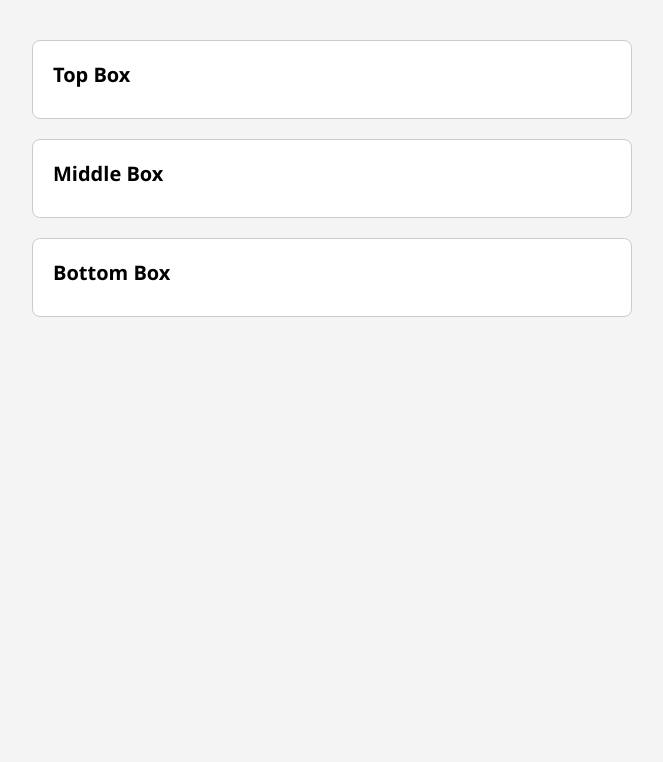
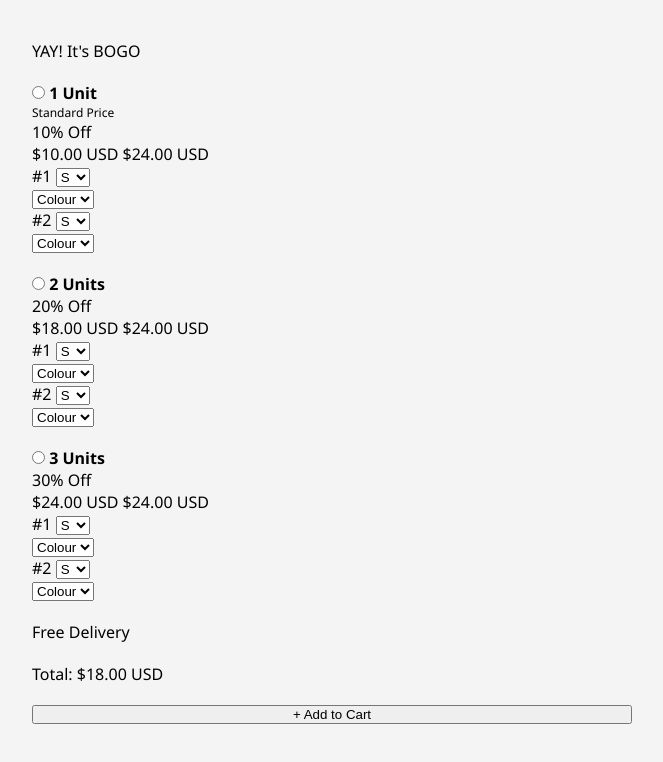
Before and after one commit to Ankurcode0898/interactive-boxes10, a plain HTML site: page index.html in a window 1280 px wide. Shown: the whole page, without its empty margins (308-971 px from the left). Drawn offline with Linux system fonts and the light colour scheme.

Commit message:
Update index.html

```diff
--- a/index.html
+++ b/index.html
@@ -1,67 +1,108 @@
 <!DOCTYPE html>
 <html lang="en">
 <head>
-  <meta charset="UTF-8" />
-  <meta name="viewport" content="width=device-width, initial-scale=1.0"/>
-  <title>Interactive Boxes</title>
-  <link rel="stylesheet" href="style.css"/>
+  <meta charset="UTF-8">
+  <meta name="viewport" content="width=device-width, initial-scale=1.0">
+  <title>BOGO Offer</title>
+  <link rel="stylesheet" href="style.css">
 </head>
 <body>
-  <main class="container">
-    <div class="interactive-box" id="box1">
-      <div class="box-title">Top Box</div>
-      <div class="box-options">
-        <div class="option-section">
-          <span>Choose Color:</span>
-          <button class="color-btn" data-color="#f28b82"></button>
-          <button class="color-btn" data-color="#81c995"></button>
-          <button class="color-btn" data-color="#aecbfa"></button>
+  <div class="container">
+    <div class="title">YAY! It's BOGO</div>
+
+    <div class="box" onclick="selectBox(this, 10.00)">
+      <div class="box-header">
+        <div>
+          <input type="radio" name="unit"> <strong>1 Unit</strong>
+          <div style="font-size: 12px;">Standard Price</div>
         </div>
-        <div class="option-section">
-          <span>Choose Size:</span>
-          <button class="size-btn" data-size="small">Small</button>
-          <button class="size-btn" data-size="medium">Medium</button>
-          <button class="size-btn" data-size="large">Large</button>
+        <div>
+          <span class="discount-tag">10% Off</span><br>
+          <span class="price">$10.00 USD</span>
+          <span class="old-price">$24.00 USD</span>
+        </div>
+      </div>
+      <div class="options">
+        <div>#1
+          <select><option>S</option><option>M</option><option>L</option></select>
+        </div>
+        <div>
+          <select><option>Colour</option><option>Black</option><option>Red</option><option>Blue</option></select>
+        </div>
+      </div>
+      <div class="options">
+        <div>#2
+          <select><option>S</option><option>M</option><option>L</option></select>
+        </div>
+        <div>
+          <select><option>Colour</option><option>Black</option><option>Red</option><option>Blue</option></select>
         </div>
       </div>
     </div>
 
-    <div class="interactive-box" id="box2">
-      <div class="box-title">Middle Box</div>
-      <div class="box-options">
-        <div class="option-section">
-          <span>Choose Color:</span>
-          <button class="color-btn" data-color="#ffd966"></button>
-          <button class="color-btn" data-color="#9fc5e8"></button>
-          <button class="color-btn" data-color="#b4a7d6"></button>
+    <div class="box most-popular" onclick="selectBox(this, 18.00)">
+      <div class="box-header">
+        <div>
+          <input type="radio" name="unit"> <strong>2 Units</strong>
         </div>
-        <div class="option-section">
-          <span>Choose Size:</span>
-          <button class="size-btn" data-size="small">Small</button>
-          <button class="size-btn" data-size="medium">Medium</button>
-          <button class="size-btn" data-size="large">Large</button>
+        <div>
+          <span class="discount-tag">20% Off</span><br>
+          <span class="price">$18.00 USD</span>
+          <span class="old-price">$24.00 USD</span>
+        </div>
+      </div>
+      <div class="options">
+        <div>#1
+          <select><option>S</option><option>M</option><option>L</option></select>
+        </div>
+        <div>
+          <select><option>Colour</option><option>Black</option><option>Red</option><option>Blue</option></select>
+        </div>
+      </div>
+      <div class="options">
+        <div>#2
+          <select><option>S</option><option>M</option><option>L</option></select>
+        </div>
+        <div>
+          <select><option>Colour</option><option>Black</option><option>Red</option><option>Blue</option></select>
         </div>
       </div>
     </div>
 
-    <div class="interactive-box" id="box3">
-      <div class="box-title">Bottom Box</div>
-      <div class="box-options">
-        <div class="option-section">
-          <span>Choose Color:</span>
-          <button class="color-btn" data-color="#ffb6b9"></button>
-          <button class="color-btn" data-color="#caffbf"></button>
-          <button class="color-btn" data-color="#a0c4ff"></button>
+    <div class="box" onclick="selectBox(this, 24.00)">
+      <div class="box-header">
+        <div>
+          <input type="radio" name="unit"> <strong>3 Units</strong>
         </div>
-        <div class="option-section">
-          <span>Choose Size:</span>
-          <button class="size-btn" data-size="small">Small</button>
-          <button class="size-btn" data-size="medium">Medium</button>
-          <button class="size-btn" data-size="large">Large</button>
+        <div>
+          <span class="discount-tag">30% Off</span><br>
+          <span class="price">$24.00 USD</span>
+          <span class="old-price">$24.00 USD</span>
+        </div>
+      </div>
+      <div class="options">
+        <div>#1
+          <select><option>S</option><option>M</option><option>L</option></select>
+        </div>
+        <div>
+          <select><option>Colour</option><option>Black</option><option>Red</option><option>Blue</option></select>
+        </div>
+      </div>
+      <div class="options">
+        <div>#2
+          <select><option>S</option><option>M</option><option>L</option></select>
+        </div>
+        <div>
+          <select><option>Colour</option><option>Black</option><option>Red</option><option>Blue</option></select>
         </div>
       </div>
     </div>
-  </main>
+
+    <div class="footer">Free Delivery</div>
+    <div class="total">Total: $<span id="total">18.00</span> USD</div>
+    <button class="add-to-cart">+ Add to Cart</button>
+  </div>
   <script src="script.js"></script>
+
 </body>
 </html>
```
